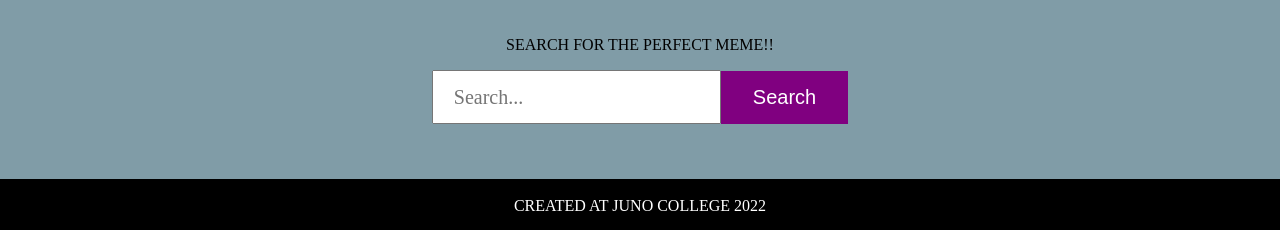
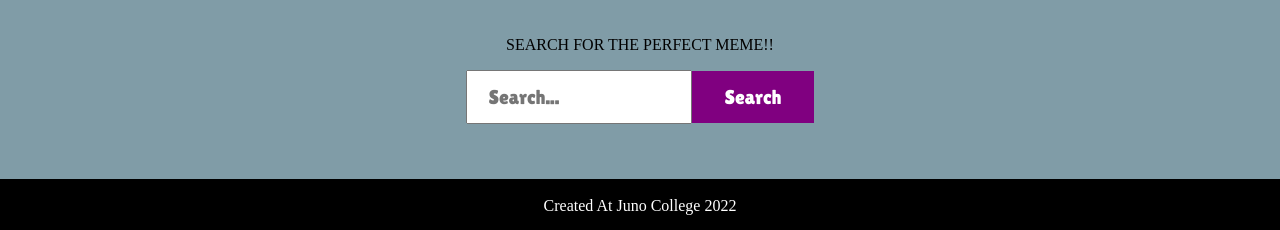
Before and after one commit to Gogulan12/Gogulan-Ravichandran-Project-Three, a React (Create React App) app: page / in a window 1280 px wide. Shown: the part 567-797 px from the top of the page. Built offline with nearby package versions, Linux system fonts and the light colour scheme.

Commit message:
added more styling

```diff
--- a/src/App.css
+++ b/src/App.css
@@ -70,6 +70,10 @@
   text-align: center;
 }
 
+.footer p {
+  text-transform: capitalize;
+}
+
 h1 {
   font-size: 3rem;
   font-family: "Lilita One", cursive;
@@ -98,6 +102,13 @@ img {
   width: 300px;
   height: 300px;
   aspect-ratio: 16/10;
+  border: 6px solid black;
+  transition: transform 0.2s;
+}
+
+img:hover {
+  transform: scale(1.03);
+  cursor: pointer;
 }
 
 body {
@@ -108,7 +119,7 @@ body {
 }
 
 input {
-  font-family: cursive;
+  font-family: "Lilita One", cursive;
   font-size: 1.25rem;
   height: 20px;
   padding: 15px 20px;
@@ -124,6 +135,7 @@ button {
   text-decoration: none;
   display: inline-block;
   font-size: 1.25rem;
+  font-family: "Lilita One", cursive;
 }
 
 /* <iframe src="https://giphy.com/embed/l3vRnoppYtfEbemBO" width="480" height="480" frameBorder="0" class="giphy-embed" allowFullScreen></iframe><p><a href="https://giphy.com/gifs/starfield-pico8-l3vRnoppYtfEbemBO">via GIPHY</a></p> */
```
